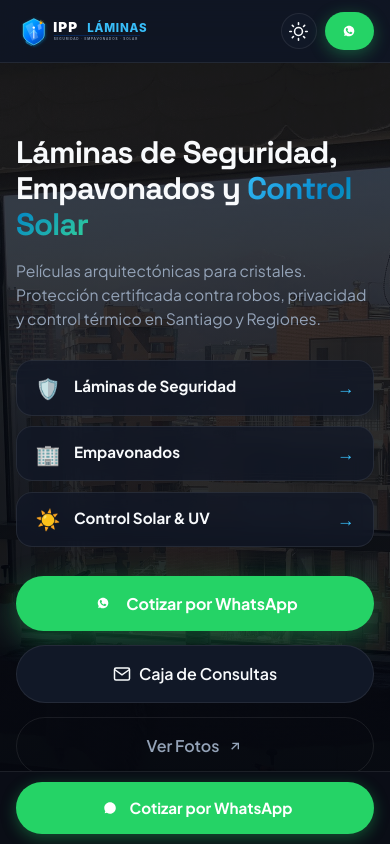
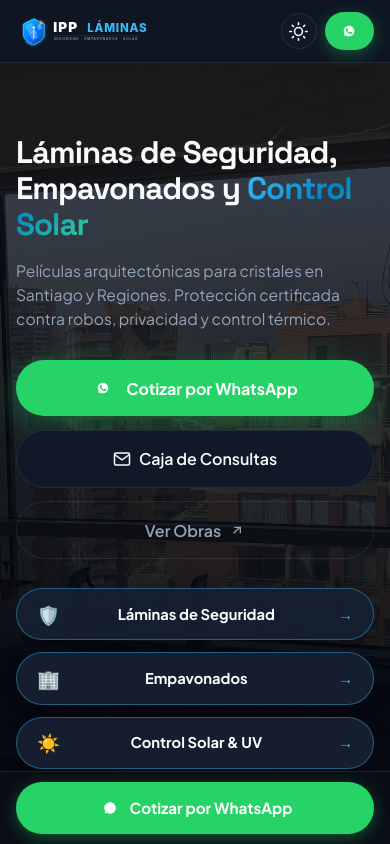
Before and after one commit to Manuel-GY/Ipp-Laminas, a website: page index.html in a window 390 px wide. Shown: the top 844 px of the page. Drawn offline with Linux system fonts and the light colour scheme.

Commit message:
fix: critical styling for contact form, high-contrast hero pills, and cache invalidation

```diff
--- a/css/styles.css
+++ b/css/styles.css
@@ -1712,3 +1712,66 @@ button, input, select, textarea {
     text-align: center;
   }
 }
+
+.hero-pills-row {
+  display: flex;
+  flex-wrap: wrap;
+  gap: 0.75rem;
+  margin-top: 1.8rem;
+}
+
+.hero-chip-pill {
+  display: inline-flex !important;
+  align-items: center !important;
+  gap: 0.65rem !important;
+  background: var(--bg-surface-elevated) !important;
+  border: 1px solid var(--border-active) !important;
+  border-radius: var(--radius-full) !important;
+  padding: 0.65rem 1.25rem !important;
+  color: var(--text-main) !important;
+  font-weight: 700 !important;
+  font-size: 0.92rem !important;
+  text-decoration: none !important;
+  transition: var(--transition) !important;
+  cursor: pointer !important;
+  box-shadow: 0 4px 15px rgba(0, 0, 0, 0.2) !important;
+}
+
+.hero-chip-pill:hover {
+  background: rgba(56, 189, 248, 0.25) !important;
+  border-color: var(--accent-cyan) !important;
+  transform: translateY(-2px) !important;
+}
+
+.chip-pill-icon {
+  font-size: 1.15rem !important;
+}
+
+.chip-pill-text {
+  color: var(--text-main) !important;
+  font-weight: 700 !important;
+}
+
+.chip-pill-arrow {
+  color: var(--accent-cyan) !important;
+  font-weight: 800 !important;
+  margin-left: 0.35rem !important;
+  transition: transform 0.2s ease;
+}
+
+.hero-chip-pill:hover .chip-pill-arrow {
+  transform: translateX(4px);
+}
+
+@media (max-width: 767px) {
+  .hero-pills-row {
+    flex-direction: column;
+    width: 100%;
+    gap: 0.6rem;
+  }
+  .hero-chip-pill {
+    width: 100%;
+    justify-content: space-between !important;
+    padding: 0.8rem 1.15rem !important;
+  }
+}
--- a/index.html
+++ b/index.html
@@ -19,7 +19,99 @@
   <meta name="theme-color" content="#0B0F17" />
 
   <link rel="icon" type="image/svg+xml" href="assets/favicon.svg" />
-  <link rel="stylesheet" href="css/styles.css" />
+  <link rel="stylesheet" href="css/styles.css?v=20261120_v3" />
+  <!-- Estilos críticos para carga instantánea de formulario y pastillas -->
+  <style>
+    .hero-pills-row {
+      display: flex;
+      flex-wrap: wrap;
+      gap: 0.75rem;
+      margin-top: 1.8rem;
+    }
+    .hero-chip-pill {
+      display: inline-flex !important;
+      align-items: center !important;
+      gap: 0.65rem !important;
+      background: rgba(22, 32, 50, 0.95) !important;
+      border: 1px solid rgba(56, 189, 248, 0.4) !important;
+      border-radius: 9999px !important;
+      padding: 0.65rem 1.25rem !important;
+      color: #FFFFFF !important;
+      font-weight: 700 !important;
+      font-size: 0.92rem !important;
+      text-decoration: none !important;
+      transition: all 0.2s ease !important;
+      cursor: pointer !important;
+    }
+    .hero-chip-pill:hover {
+      background: rgba(56, 189, 248, 0.25) !important;
+      border-color: #38BDF8 !important;
+      transform: translateY(-2px) !important;
+    }
+    .chip-pill-icon { font-size: 1.15rem !important; }
+    .chip-pill-text { color: #FFFFFF !important; font-weight: 700 !important; }
+    .chip-pill-arrow { color: #38BDF8 !important; font-weight: 800 !important; margin-left: 0.35rem !important; }
+
+    /* Formulario de Contacto Seguro */
+    .contact-form {
+      display: flex !important;
+      flex-direction: column !important;
+      gap: 1.25rem !important;
+      background: #0B0F17 !important;
+      border: 1px solid rgba(255, 255, 255, 0.1) !important;
+      border-radius: 20px !important;
+      padding: 2.2rem !important;
+      box-shadow: 0 10px 40px rgba(0, 0, 0, 0.4) !important;
+    }
+    [data-theme="light"] .contact-form {
+      background: #FFFFFF !important;
+      border-color: rgba(15, 23, 42, 0.12) !important;
+    }
+    .form-grid {
+      display: grid !important;
+      grid-template-columns: repeat(auto-fit, minmax(240px, 1fr)) !important;
+      gap: 1.2rem !important;
+    }
+    .form-group {
+      display: flex !important;
+      flex-direction: column !important;
+      gap: 0.45rem !important;
+    }
+    .form-label {
+      display: block !important;
+      font-size: 0.88rem !important;
+      font-weight: 600 !important;
+      color: #F8FAFC !important;
+    }
+    [data-theme="light"] .form-label {
+      color: #0B1320 !important;
+    }
+    .form-input, .form-select, .form-textarea {
+      display: block !important;
+      width: 100% !important;
+      box-sizing: border-box !important;
+      background: #111827 !important;
+      border: 1px solid rgba(255, 255, 255, 0.12) !important;
+      border-radius: 10px !important;
+      color: #FFFFFF !important;
+      padding: 0.85rem 1rem !important;
+      font-size: 1rem !important;
+      font-family: inherit !important;
+      outline: none !important;
+    }
+    [data-theme="light"] .form-input,
+    [data-theme="light"] .form-select,
+    [data-theme="light"] .form-textarea {
+      background: #F4F6F9 !important;
+      border-color: rgba(15, 23, 42, 0.15) !important;
+      color: #0B1320 !important;
+    }
+    .form-input:focus, .form-select:focus, .form-textarea:focus {
+      border-color: #38BDF8 !important;
+      box-shadow: 0 0 0 3px rgba(56, 189, 248, 0.2) !important;
+    }
+    .form-textarea { resize: vertical !important; min-height: 100px !important; }
+  </style>
 </head>
 <body>
 
@@ -91,30 +183,10 @@
         </h1>
 
         <p class="hero-lead-text">
-          Películas arquitectónicas para cristales. Protección certificada contra robos, privacidad y control térmico en Santiago y Regiones.
+          Películas arquitectónicas para cristales en Santiago y Regiones. Protección certificada contra robos, privacidad y control térmico.
         </p>
 
-        <!-- 3 Accesos directos a los pilares de servicio (Minimalistas) -->
-        <div class="hero-trio-chips">
-          <button class="hero-chip-card" onclick="selectStudioTab('seguridad')" type="button">
-            <span class="hero-chip-icon">🛡️</span>
-            <span class="hero-chip-title">Láminas de Seguridad</span>
-            <span class="hero-chip-arrow">→</span>
-          </button>
-
-          <button class="hero-chip-card" onclick="selectStudioTab('empavonado')" type="button">
-            <span class="hero-chip-icon">🏢</span>
-            <span class="hero-chip-title">Empavonados</span>
-            <span class="hero-chip-arrow">→</span>
-          </button>
-
-          <button class="hero-chip-card" onclick="selectStudioTab('solar')" type="button">
-            <span class="hero-chip-icon">☀️</span>
-            <span class="hero-chip-title">Control Solar & UV</span>
-            <span class="hero-chip-arrow">→</span>
-          </button>
-        </div>
-
+        <!-- Botones de Acción Inmediatos (Arriba para no ser tapados) -->
         <div class="hero-cta-row">
           <a href="https://wa.me/56951745887?text=Hola%20IPP%20L%C3%A1minas,%20necesito%20asesor%C3%ADa%20y%20cotizaci%C3%B3n%20para%20mis%20cristales." target="_blank" rel="noopener noreferrer" class="btn-hero-primary">
             <svg width="22" height="22" viewBox="0 0 24 24" fill="currentColor">
@@ -129,8 +201,29 @@
           </a>
 
           <a href="#galeria" class="btn-hero-outline btn-hero-ghost">
-            <span>Ver Fotos</span>
+            <span>Ver Obras</span>
             <svg width="16" height="16" viewBox="0 0 24 24" fill="none" stroke="currentColor" stroke-width="2"><path d="M7 17l9.2-9.2M17 17V8H8"/></svg>
+          </a>
+        </div>
+
+        <!-- 3 Pastillas Interactivas a los Pilares (Siempre visibles con texto blanco brillante) -->
+        <div class="hero-pills-row">
+          <a href="#soluciones" class="hero-chip-pill" onclick="selectStudioTab('seguridad')">
+            <span class="chip-pill-icon">🛡️</span>
+            <span class="chip-pill-text">Láminas de Seguridad</span>
+            <span class="chip-pill-arrow">→</span>
+          </a>
+
+          <a href="#soluciones" class="hero-chip-pill" onclick="selectStudioTab('empavonado')">
+            <span class="chip-pill-icon">🏢</span>
+            <span class="chip-pill-text">Empavonados</span>
+            <span class="chip-pill-arrow">→</span>
+          </a>
+
+          <a href="#soluciones" class="hero-chip-pill" onclick="selectStudioTab('solar')">
+            <span class="chip-pill-icon">☀️</span>
+            <span class="chip-pill-text">Control Solar & UV</span>
+            <span class="chip-pill-arrow">→</span>
           </a>
         </div>
       </div>
@@ -609,6 +702,6 @@
     </a>
   </div>
 
-  <script src="js/main.js"></script>
+  <script src="js/main.js?v=20261120_v3"></script>
 </body>
 </html>
```
Also changed, not shown: 1 other file.
